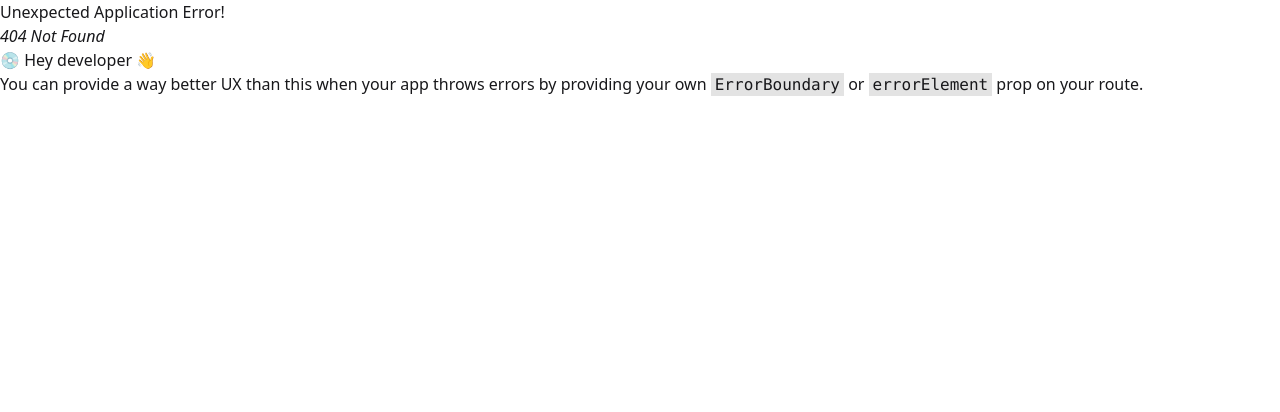
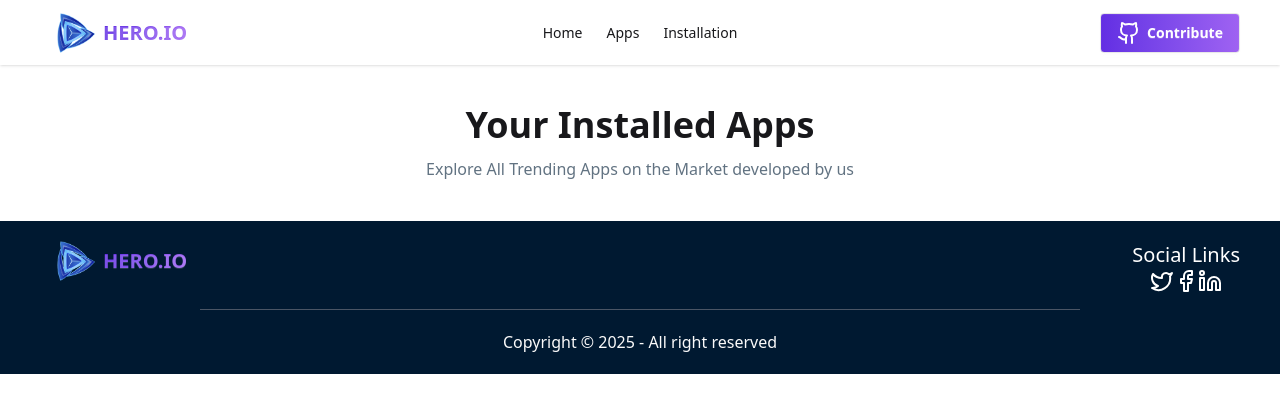
Before and after one commit to imjhrakib/hero-apps, a React (Vite) app: page /InstalledApps in a window 1280 px wide. Before the commit this address had no page. Shown: the top 412 px of the page. Built offline with nearby package versions, Linux system fonts and the light colour scheme.

Commit message:
added README.md

```diff
--- a/src/Components/Footer/Footer.jsx
+++ b/src/Components/Footer/Footer.jsx
@@ -22,6 +22,7 @@ const Footer = () => {
           </div>
         </div>
       </div>
+      <hr className='border-gray-600 mx-40 mt-4'/>
       <div className='text-[#FAFAFA] text-center mt-5'>
         <p>Copyright © 2025 - All right reserved</p>
       </div>
--- a/src/Components/Header/Navbar.jsx
+++ b/src/Components/Header/Navbar.jsx
@@ -16,12 +16,12 @@ const Navbar = () => {
             tabIndex={0}
             className="menu menu-sm dropdown-content bg-base-100 rounded-box z-1 mt-3 w-52 p-2 shadow">
             <li>
-              <a href="">Home</a>
+              <a href="/">Home</a>
               </li>
             <li>
-              <a>Apps</a>
+              <a href='AllAppList'>Apps</a>
             </li>
-            <li><a>Installation</a></li>
+            <li><a href='InstalledApps'>Installation</a></li>
           </ul>
         </div>
         <a className="btn btn-ghost text-xl">
@@ -33,9 +33,9 @@ const Navbar = () => {
       </div>
       <div className="navbar-center hidden lg:flex">
         <ul className="menu menu-horizontal px-1">
-          <li><a>Home</a></li>
-          <li><a>Apps</a></li>
-          <li><a>Installation</a></li>
+          <li><a href="/">Home</a></li>
+          <li><a href='AllAppList'>Apps</a></li>
+          <li><a href='InstalledApps'>Installation</a></li>
         </ul>
       </div>
       <div className="navbar-end">
--- a/src/Routes/Routes.jsx
+++ b/src/Routes/Routes.jsx
@@ -2,6 +2,7 @@ import {createBrowserRouter} from "react-router";
 import App from "../App";
 import AllAppsList from "../pages/AllAppsList/AllAppsList";
 import HomePage from "../pages/HomePage/HomePage";
+import InstalledApps from "../pages/InstalledApp/InstalledApps";
 
 export const router = createBrowserRouter([
   {
@@ -9,7 +10,8 @@ export const router = createBrowserRouter([
     Component:App,
     children:[
       {index:true,Component:HomePage},
-      {path:'AllAppList',Component:AllAppsList}
+      {path:'AllAppList',Component:AllAppsList},
+      {path:'InstalledApps', Component:InstalledApps}
     ]
   }
 ])
--- a/src/pages/InstalledApp/InstalledApps.jsx
+++ b/src/pages/InstalledApp/InstalledApps.jsx
@@ -3,7 +3,10 @@ import React from 'react';
 const InstalledApps = () => {
   return (
     <div>
-
+      <div className='my-10 text-center'>
+        <h1 className='text-4xl font-extrabold mb-3'>Your Installed Apps</h1>
+        <p className='text-[#627382]'>Explore All Trending Apps on the Market developed by us</p>
+      </div>
     </div>
   );
 };
```
Also changed, not shown: 1 other file (tests, documents, lock files or other folders).
